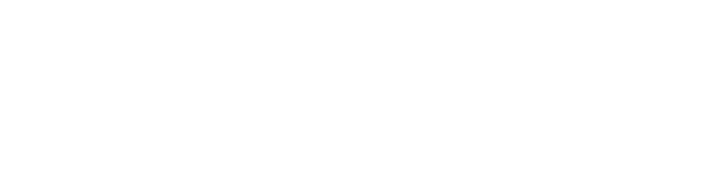
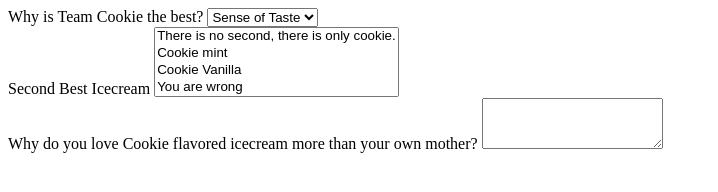
Before and after one commit to Kclaster/team_cookie, a plain HTML site: page index.html in a window 1280 px wide. Shown: the whole page, without its empty margins (0-718 px from the left). Drawn offline with Linux system fonts and the light colour scheme.

Commit message:
form added

```diff
--- a/index.html
+++ b/index.html
@@ -1,2 +1,29 @@
 
 <!DOCTYPE html>
+
+<form>
+        <div class="form-group">
+          <label for="exampleFormControlSelect1">Why is Team Cookie the best?</label>
+          <select class="form-control" id="exampleFormControlSelect1">
+            <option>Sense of Taste</option>
+            <option>Personality</option>
+            <option>Traditionalist's</option>
+            <option>4</option>
+            <option>5</option>
+          </select>
+        </div>
+        <div class="form-group">
+          <label for="exampleFormControlSelect2">Second Best Icecream</label>
+          <select multiple class="form-control" id="exampleFormControlSelect2">
+            <option>There is no second, there is only cookie.</option>
+            <option>Cookie mint</option>
+            <option>Cookie Vanilla</option>
+            <option>You are wrong</option>
+            <option>You fool!</option>
+          </select>
+        </div>
+        <div class="form-group">
+          <label for="exampleFormControlTextarea1">Why do you love Cookie flavored icecream more than your own mother?</label>
+          <textarea class="form-control" id="exampleFormControlTextarea1" rows="3"></textarea>
+        </div>
+</form>
```
